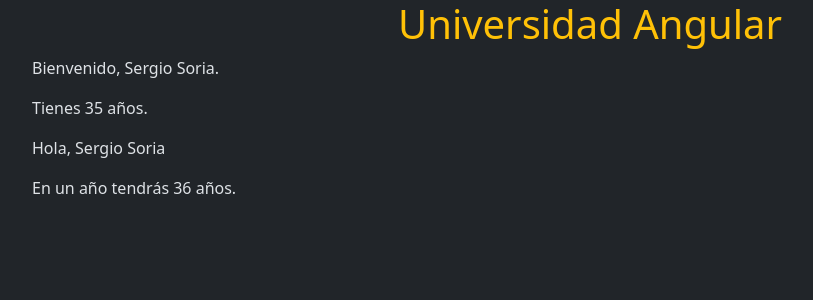
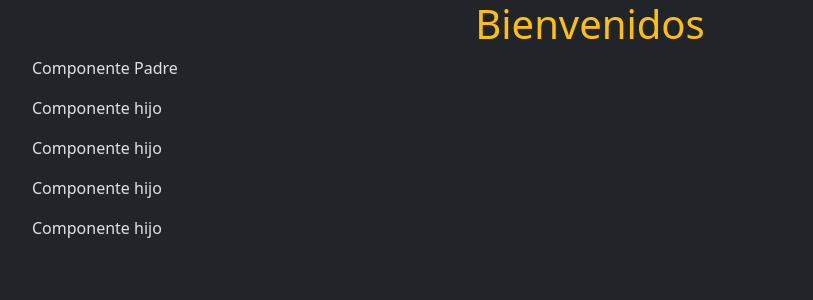
Before and after one commit to SergioSoria12/curso_angular, an Angular app: page / in a window 1280 px wide. Shown: the top 300 px of the page, without its empty margins (50-863 px from the left). Built offline with nearby package versions, Linux system fonts and the light colour scheme.

Commit message:
Terminada parte componentes Curso Angular

```diff
--- a/src/app/app.html
+++ b/src/app/app.html
@@ -1,6 +1,4 @@
-<!--<div class="container">
+<div class="container">
   <h1 class="text-center text-warning">{{titulo}}</h1>
-</div> -->
-
-
-<app-interpolacion></app-interpolacion>
+  <app-padre/>
+</div>
--- a/src/app/app.ts
+++ b/src/app/app.ts
@@ -3,10 +3,11 @@ import { RouterOutlet } from '@angular/router';
 import { NuevoComponente } from "./nuevo-componente/nuevo-componente";
 import { ComponenteEnLinea } from './componente-en-linea/componente-en-linea';
 import { Interpolacion } from "./interpolacion/interpolacion";
+import { Padre } from "./padre/padre";
 
 @Component({
   selector: 'app-root',
-  imports: [Interpolacion],
+  imports: [Padre],
   templateUrl: './app.html',
   styleUrl: './app.css'
 })
--- /dev/null
+++ b/src/app/padre/hijo/hijo.html
@@ -0,0 +1 @@
+<p>Componente hijo</p>
--- /dev/null
+++ b/src/app/padre/padre.html
@@ -0,0 +1,5 @@
+<p>Componente Padre</p>
+<app-hijo/>
+<app-hijo/>
+<app-hijo/>
+<app-hijo/>
```
Also changed, not shown: src/app/padre/hijo/hijo.ts (added, +11 -0 lines), src/app/padre/padre.ts (added, +12 -0 lines), src/app/padre/hijo/hijo.css (added), src/app/padre/padre.css (added).
